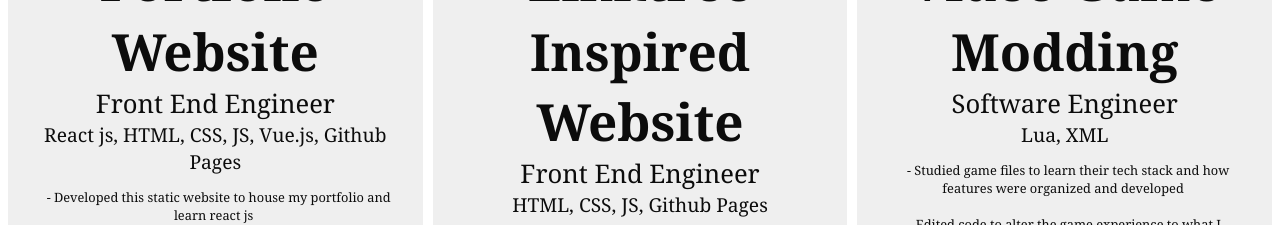
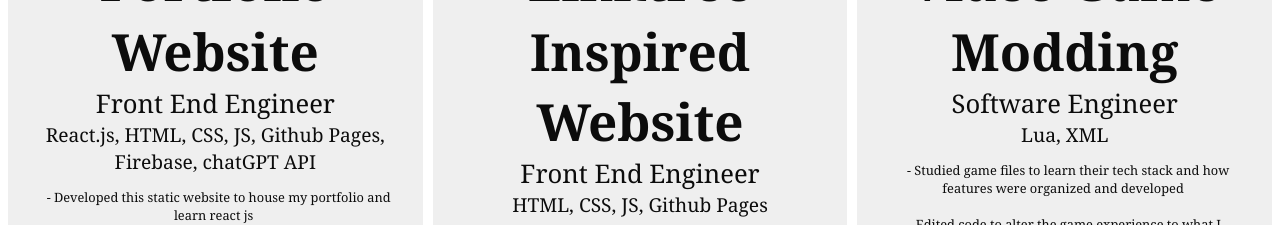
Before and after one commit to PoxiiPro/NathanYuan.com, a React (Create React App) app in the folder portfolio-app/: page / in a window 1280 px wide. Shown: the part 1000-1225 px from the top of the page. Built offline with nearby package versions, Linux system fonts and the light colour scheme.

Commit message:
fixes to a project skills

```diff
--- a/portfolio-app/src/data-files/project-data.js
+++ b/portfolio-app/src/data-files/project-data.js
@@ -13,7 +13,7 @@ export const dataP = [
   desc:
 "- Worked within a team of 6 to develop a carpool py4web app for student users near campus to coordinate travel \n\n- Developed a list of available drivers or riders using python and vue.js for back end \n\n- Implemented google map view using javascript api, direct message feature, and edit profile/schedule feature"
   },
-  { name: "Portfolio Website", title: "Front End Engineer", skills: "React js, HTML, CSS, JS, Vue.js, Github Pages",
+  { name: "Portfolio Website", title: "Front End Engineer", skills: "React.js, HTML, CSS, JS, Github Pages, Firebase, chatGPT API",
   desc:
 "  - Developed this static website to house my portfolio and learn react js \n\n- Utilized github pages to host static website \n\n- Learned the correct Google domain anme system setup to have a custom domain name for this site"
     },
```
